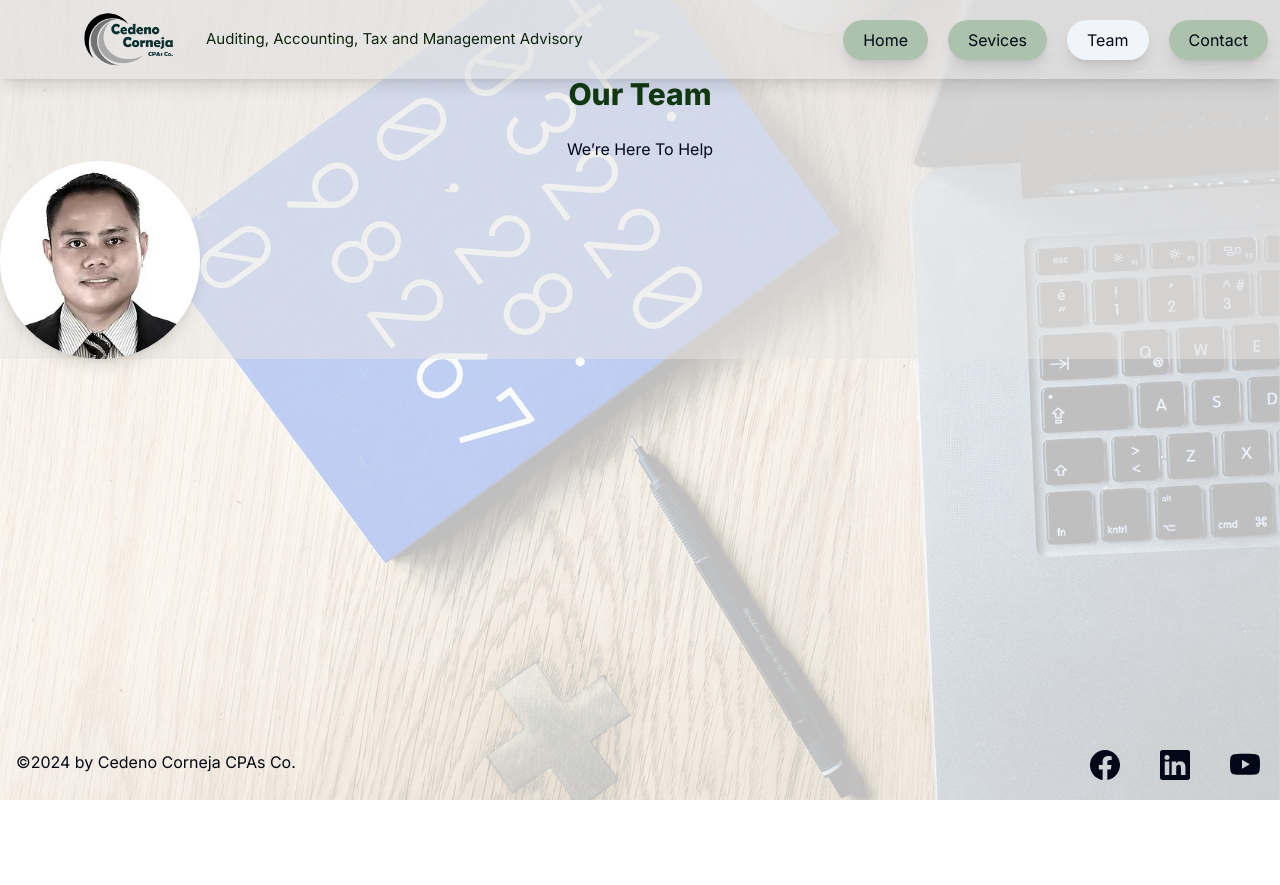
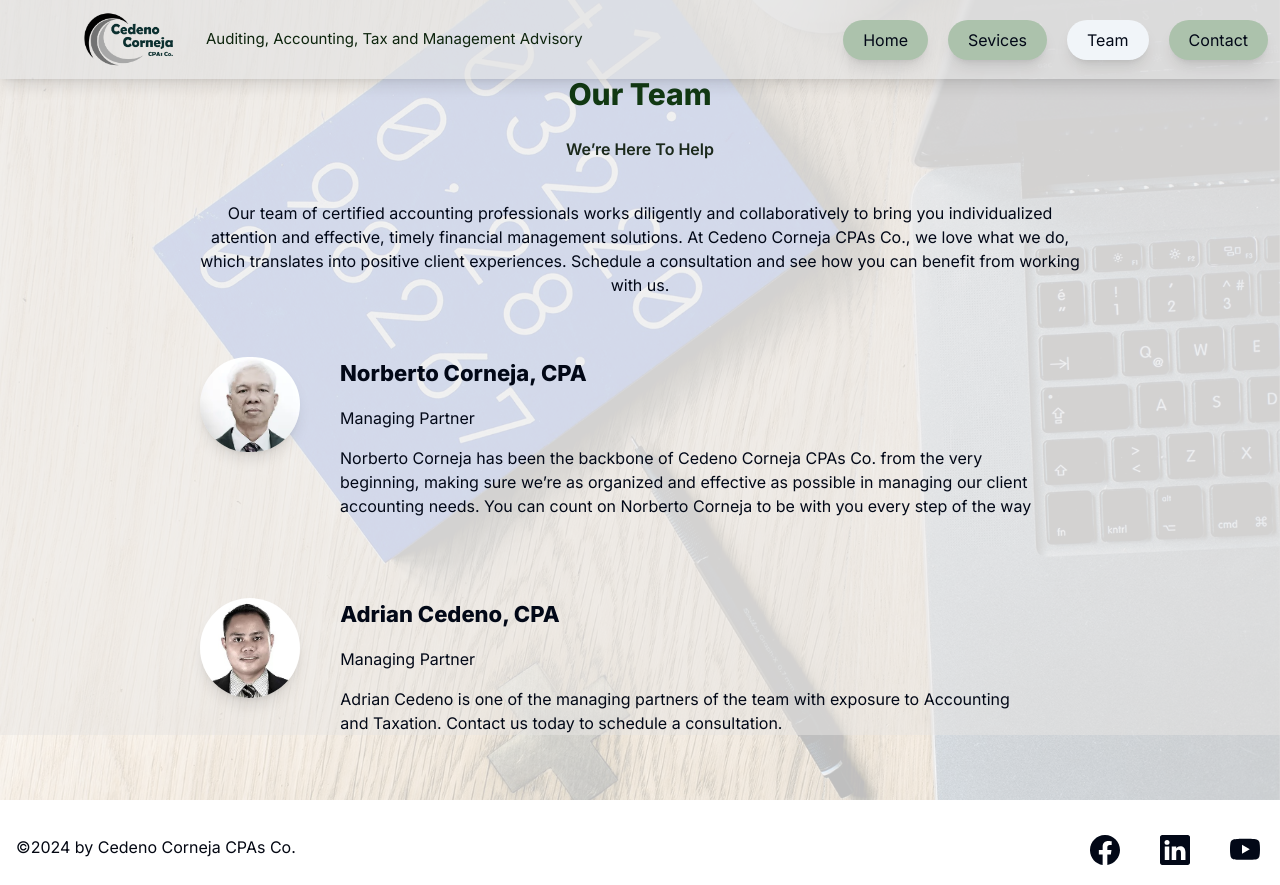
Before and after one commit to adrian007143/CedenoCornejaWeb, a Next.js app: page /team in a window 1280 px wide. Before the commit the page ends 800 px from the top, so only its background shows below. Built offline with nearby package versions, Linux system fonts and the light colour scheme.

Commit message:
update profile

```diff
--- a/app/(website)/team/page.tsx
+++ b/app/(website)/team/page.tsx
@@ -1,28 +1,81 @@
 import Image from "next/image";
-import Adrian from "@/public/pictures/Adrian.jpg"
-
+import Adrian from "@/public/pictures/Adrian.jpg";
+import Norberto from "@/public/pictures/Norberto.png";
+import Thelma from "@/public/pictures/Thelma.jpg";
 
 function Team() {
   return (
-    <div>
-      <div className="text-center">
+    <div className="flex flex-col mx-10 mt-18 mb-20">
+      <div className="flex flex-col text-center justify-center mx-40">
         <div className="text-[30px] mt-2 mb-5 text-[#0d350df9] font-extrabold">
           Our Team
         </div>
-        <div>We’re Here To Help</div>
+        <div className="mb-10 font-semibold text-[#1b291b]">
+          We’re Here To Help
+        </div>
+        <p>
+          Our team of certified accounting professionals works diligently and
+          collaboratively to bring you individualized attention and effective,
+          timely financial management solutions. At Cedeno Corneja CPAs Co., we
+          love what we do, which translates into positive client experiences.
+          Schedule a consultation and see how you can benefit from working with
+          us.
+        </p>
       </div>
-    <div>
-     <Image
-     src={Adrian}
-     alt="adrian"
-     width={200}
-     height={200}
-     className="rounded-full shadow-lg"
-     />
+      {/* start here */}
+      <div className="lg:flex lg:justify-start lg:flex-col lg:mt-10 gap-20 lg:mx-40 md:m-auto md:flex md:flex-col">
+        <div className="flex md:mt-5">
+          <div style={{minWidth: 100,
+            maxWidth: 250,
+            minHeight: 100,
+            maxHeight: 250,}}>
+            <Image
+              src={Norberto}
+              alt="Norberto"
+              width={250}
+              height={250}
+              className="rounded-full shadow-lg"
 
-    </div>
-
-
+            />
+          </div>
+          <div className="flex flex-col gap-4 mx-10 ">
+            <h1 className="font-extrabold text-[22px]">
+              Norberto Corneja, CPA
+            </h1>
+            <p>Managing Partner</p>
+            <p>
+              Norberto Corneja has been the backbone of Cedeno Corneja CPAs Co.
+              from the very beginning, making sure we’re as organized and
+              effective as possible in managing our client   accounting needs.
+              You can count on Norberto Corneja to be with you every step of the
+              way
+            </p>
+          </div>
+        </div>
+        <div className="flex">
+          <div style={{minWidth: 100,
+            maxWidth: 250,
+            minHeight: 100,
+            maxHeight: 250,}}>
+            <Image
+              src={Adrian}
+              alt="adrian"
+              width={160}
+              height={160}
+              className="rounded-full shadow-lg"
+            />
+          </div>
+          <div className="flex flex-col gap-4 mx-10 je">
+            <h1 className="font-extrabold text-[22px]">Adrian Cedeno, CPA</h1>
+            <p>Managing Partner</p>
+            <p>
+              Adrian Cedeno is one of the managing partners of the team with
+              exposure to Accounting and Taxation. Contact us today to schedule
+              a consultation.
+            </p>
+          </div>
+        </div>
+      </div>
     </div>
   );
 }
--- a/components/shared/homepage.tsx
+++ b/components/shared/homepage.tsx
@@ -12,7 +12,7 @@ const HomePage = () => {
         <div className="flex flex-col items-center p-20 ">
           <Link
             href="/team"
-            className=" rounded-full py-3 px-6 bg-[#1b381b] text-white hover:bg-slate-100 transition-colors hover:text-black shadow-inherit"
+            className=" rounded-full py-3 px-6 bg-[#1b381b] text-white hover:bg-slate-100 hover:text-black shadow-inherit"
           >
             Learn More
           </Link>
```
